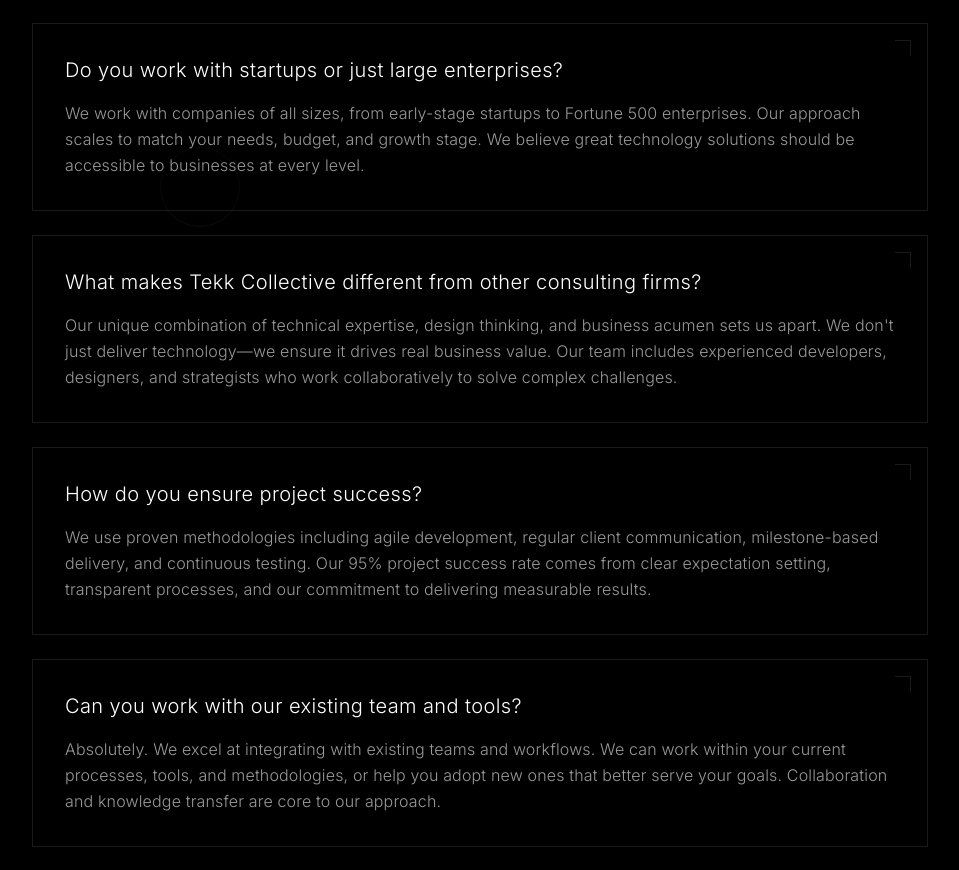
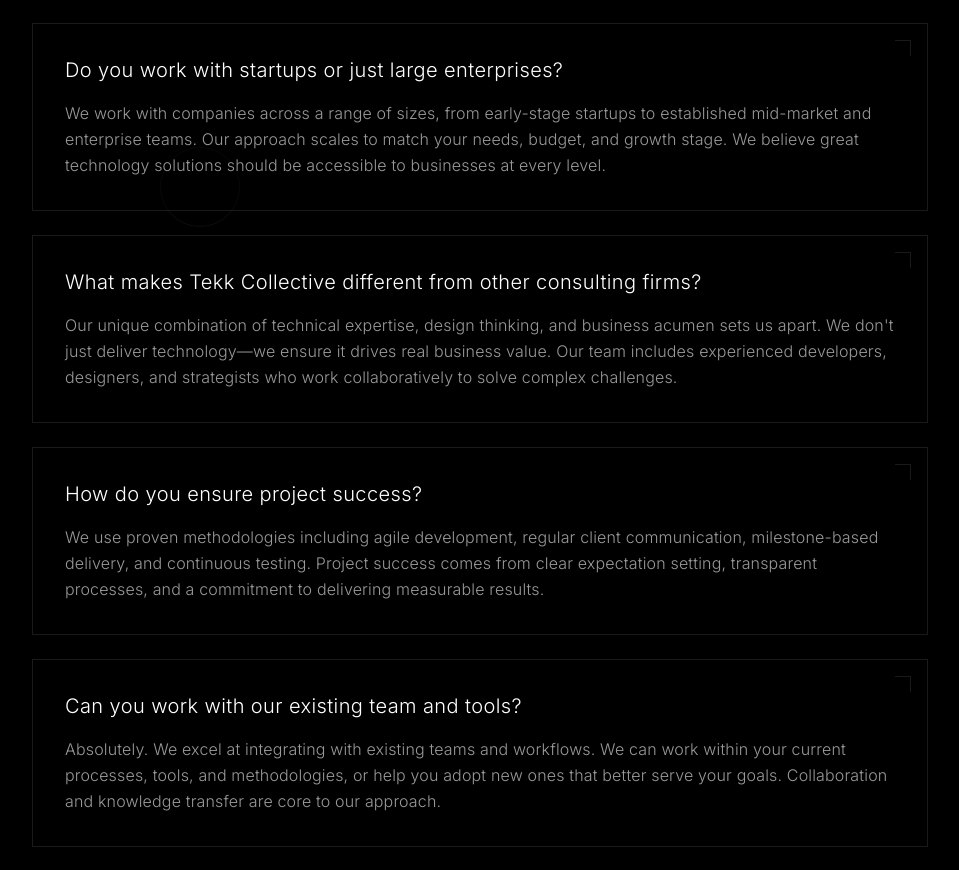
Before and after one commit to Joshuaatanu/tekk-collectivev2, a Next.js app: page /contact in a window 1280 px wide. Shown: the part 2962-3832 px from the top of the page, without its empty margins (160-1119 px from the left). Built offline with nearby package versions, Linux system fonts and the light colour scheme.

Commit message:
fix(contact): remove false claims from FAQ answers
Drop the unverifiable "95% project success rate" claim and the
"Fortune 500 enterprises" exaggeration from two FAQ answers; keep the
underlying answers intact.

```diff
--- a/app/contact/page.tsx
+++ b/app/contact/page.tsx
@@ -504,7 +504,7 @@
               },
               {
                 question: "Do you work with startups or just large enterprises?",
-                answer: "We work with companies of all sizes, from early-stage startups to Fortune 500 enterprises. Our approach scales to match your needs, budget, and growth stage. We believe great technology solutions should be accessible to businesses at every level."
+                answer: "We work with companies across a range of sizes, from early-stage startups to established mid-market and enterprise teams. Our approach scales to match your needs, budget, and growth stage. We believe great technology solutions should be accessible to businesses at every level."
               },
               {
                 question: "What makes Tekk Collective different from other consulting firms?",
@@ -512,7 +512,7 @@
               },
               {
                 question: "How do you ensure project success?",
-                answer: "We use proven methodologies including agile development, regular client communication, milestone-based delivery, and continuous testing. Our 95% project success rate comes from clear expectation setting, transparent processes, and our commitment to delivering measurable results."
+                answer: "We use proven methodologies including agile development, regular client communication, milestone-based delivery, and continuous testing. Project success comes from clear expectation setting, transparent processes, and a commitment to delivering measurable results."
               },
               {
                 question: "Can you work with our existing team and tools?",
```
